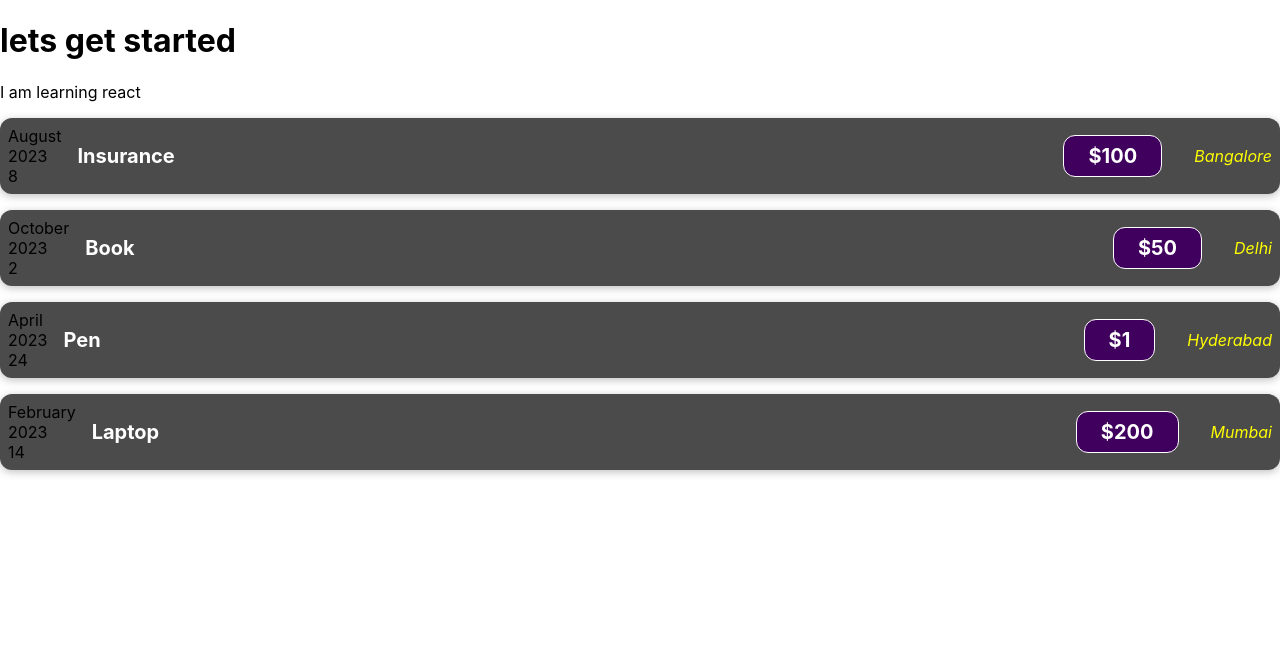
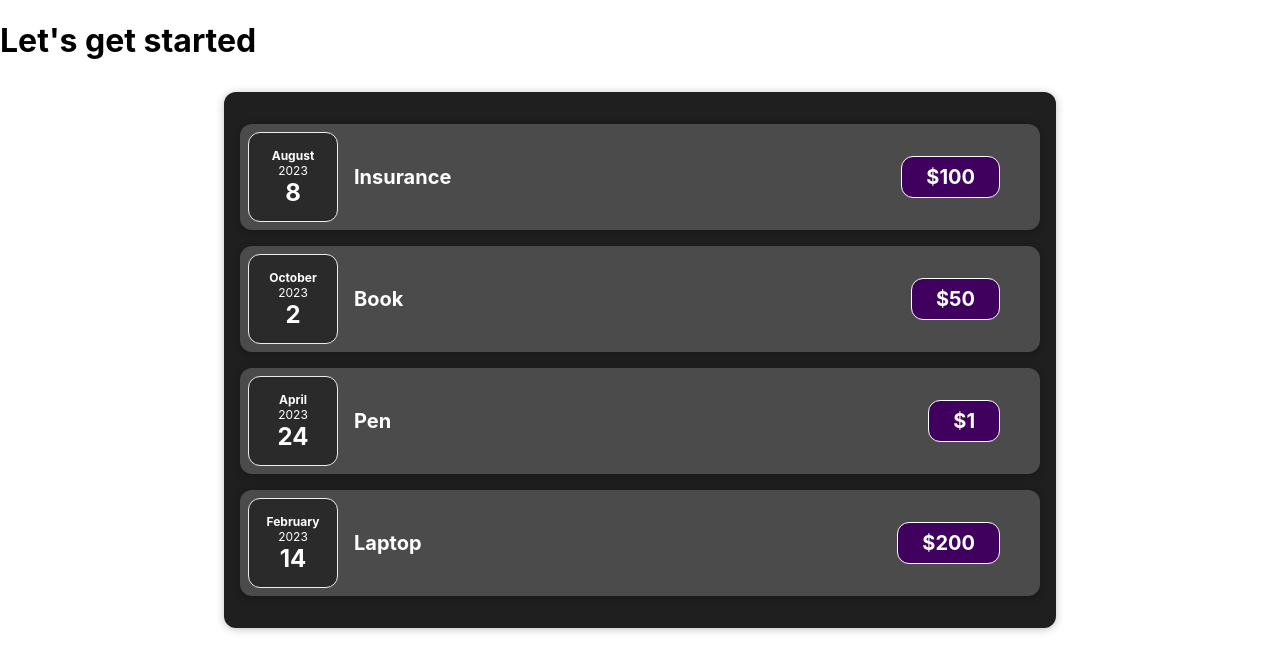
Before and after one commit to Kuldeep2804Yadav/ExpenseTracker, a React (Create React App) app: page / in a window 1280 px wide. Shown: the top 672 px of the page. Built offline with nearby package versions, Linux system fonts and the light colour scheme.

Commit message:
Added New Comp and Css

```diff
--- a/src/App.js
+++ b/src/App.js
@@ -1,51 +1,36 @@
-import ExpanseItem from "./components/ExpenseItem";
 
+import Expenses from "./components/Expenses";
 function App() {
-  let Expense = [
+  let expenses = [
     {
       id: 1,
       date: new Date(2023, 7, 8),
       title: "Insurance",
-      price: "100",
-      location: "Bangalore",
+      price: "100"
     },
     {
       id: 2,
       date: new Date(2023, 9, 2),
       title: "Book",
-      price: "50",
-      location: "Delhi",
+      price: "50"
     },
     {
       id: 3,
       date: new Date(2023, 3, 24),
       title: "Pen",
-      price: "1",
-      location: "Hyderabad",
+      price: "1"
     },
     {
       id: 4,
       date: new Date(2023, 1, 14),
       title: "Laptop",
-      price: "200",
-      location: "Mumbai",
+      price: "200"
     },
   ];
   return (
     <div className="App">
-      <h1>lets get started</h1>
-      <p>I am learning react</p>
-      {Expense.map((expense, index) => {
-        return (
-          <ExpanseItem
-            key={expense.id}
-            date={expense.date}
-            title={expense.title}
-            price={expense.price}
-            location={expense.location}
-          ></ExpanseItem>
-        );
-      })}
+      <h1>Let's get started</h1>
+      <Expenses expenses={expenses}></Expenses>
     </div>
   );
 }
--- /dev/null
+++ b/src/components/ExpenseDate.css
@@ -0,0 +1,26 @@
+.expense-date {
+    display: flex;
+    flex-direction: column;
+    width: 5.5rem;
+    height: 5.5rem;
+    border: 1px solid #ececec;
+    background-color: #2a2a2a;
+    color: white;
+    border-radius: 12px;
+    align-items: center;
+    justify-content: center;
+  }
+
+  .expense-date__month {
+    font-size: 0.75rem;
+    font-weight: bold;
+  }
+
+  .expense-date__year {
+    font-size: 0.75rem;
+  }
+
+  .expense-date__day {
+    font-size: 1.5rem;
+    font-weight: bold;
+  }
--- /dev/null
+++ b/src/components/ExpenseDate.js
@@ -0,0 +1,32 @@
+import "./ExpenseDate.css";
+let Months = [
+  "January",
+  "February",
+  "March",
+  "April",
+  "May",
+  "June",
+  "July",
+  "August",
+  "September",
+  "October",
+  "November",
+  "December",
+];
+
+function ExpenseDate(props) {
+  let month = Months[props.date.getMonth()];
+  let year = props.date.getFullYear();
+  let date = props.date.getDate();
+  return (
+    <div>
+      <div className="expense-date">
+        <div className="expense-date__month">{month}</div>
+        <div className="expense-date__year">{year}</div>
+        <div className="expense-date__day">{date}</div>
+      </div>
+    </div>
+  );
+}
+
+export default ExpenseDate;
--- a/src/components/ExpenseItem.js
+++ b/src/components/ExpenseItem.js
@@ -1,31 +1,11 @@
 import "./ExpenseItem.css";
-let Months = [
-  "January",
-  "February",
-  "March",
-  "April",
-  "May",
-  "June",
-  "July",
-  "August",
-  "September",
-  "October",
-  "November",
-  "December",
-];
+import ExpenseDate from "./ExpenseDate";
 
 function ExpenseItem(props) {
-  let month = Months[props.date.getMonth()]
-  let year = props.date.getFullYear();
-  let date = props.date.getDate();
 
   return (
     <div className="expense-item">
-      <div>
-        <div>{month}</div>
-        <div>{year}</div>
-        <div>{date}</div>
-      </div>
+      <ExpenseDate date={props.date}></ExpenseDate>
       <div className="expense-item__description">
         <h2>{props.title}</h2>
         <div className="expense-item__price">${props.price}</div>
--- /dev/null
+++ b/src/components/Expenses.css
@@ -0,0 +1,9 @@
+.expenses {
+    padding: 1rem;
+    background-color: rgb(31, 31, 31);
+    margin: 2rem auto;
+    width: 50rem;
+    max-width: 95%;
+    border-radius: 12px;
+    box-shadow: 0 1px 8px rgba(0, 0, 0, 0.25);
+  }
--- /dev/null
+++ b/src/components/Expenses.js
@@ -0,0 +1,21 @@
+import ExpenseItem from "./ExpenseItem";
+import "./Expenses.css"
+function Expenses(props) {
+
+  return (
+    <div className="expenses">
+      {props.expenses.map((expense) => {
+        return (
+          <ExpenseItem
+            key={expense.id}
+            date={expense.date}
+            title={expense.title}
+            price={expense.price}
+            location={expense.location}
+          ></ExpenseItem>
+        );
+      })}
+    </div>
+  );
+}
+export default Expenses;
```
